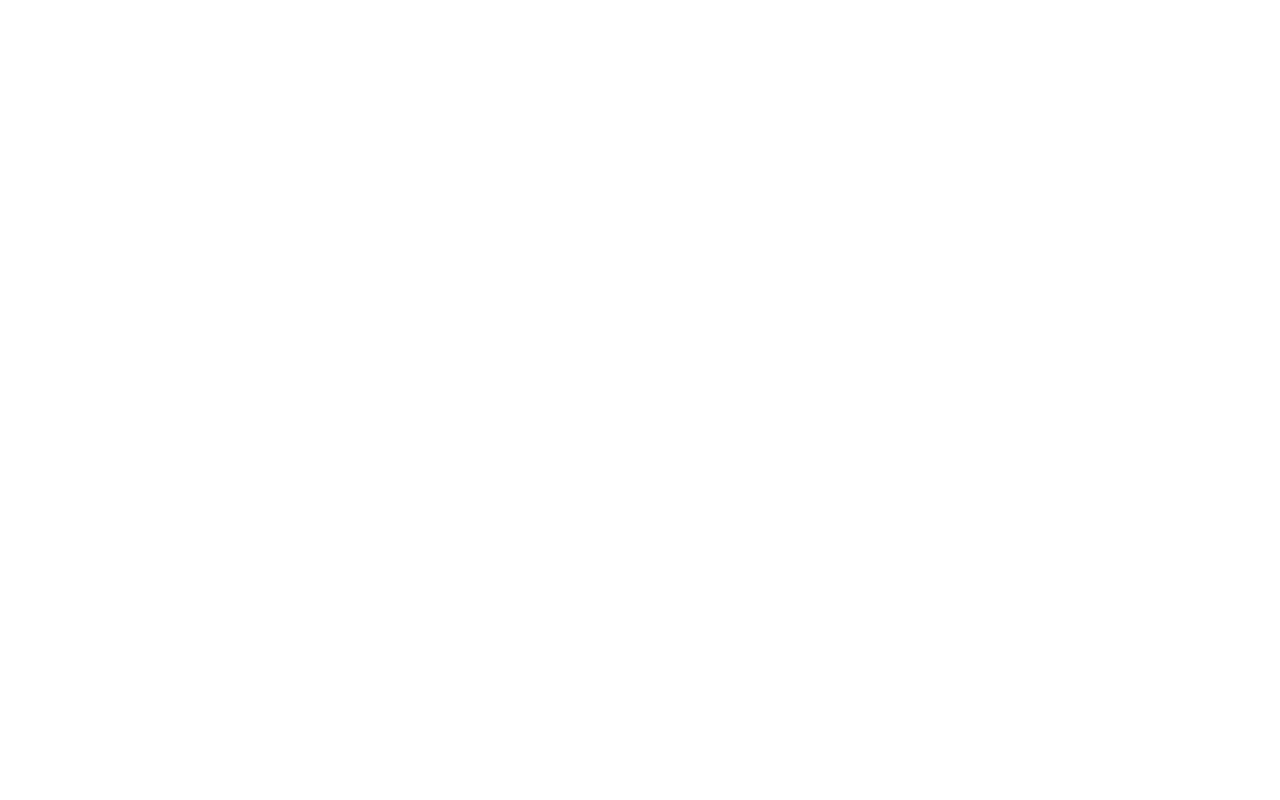
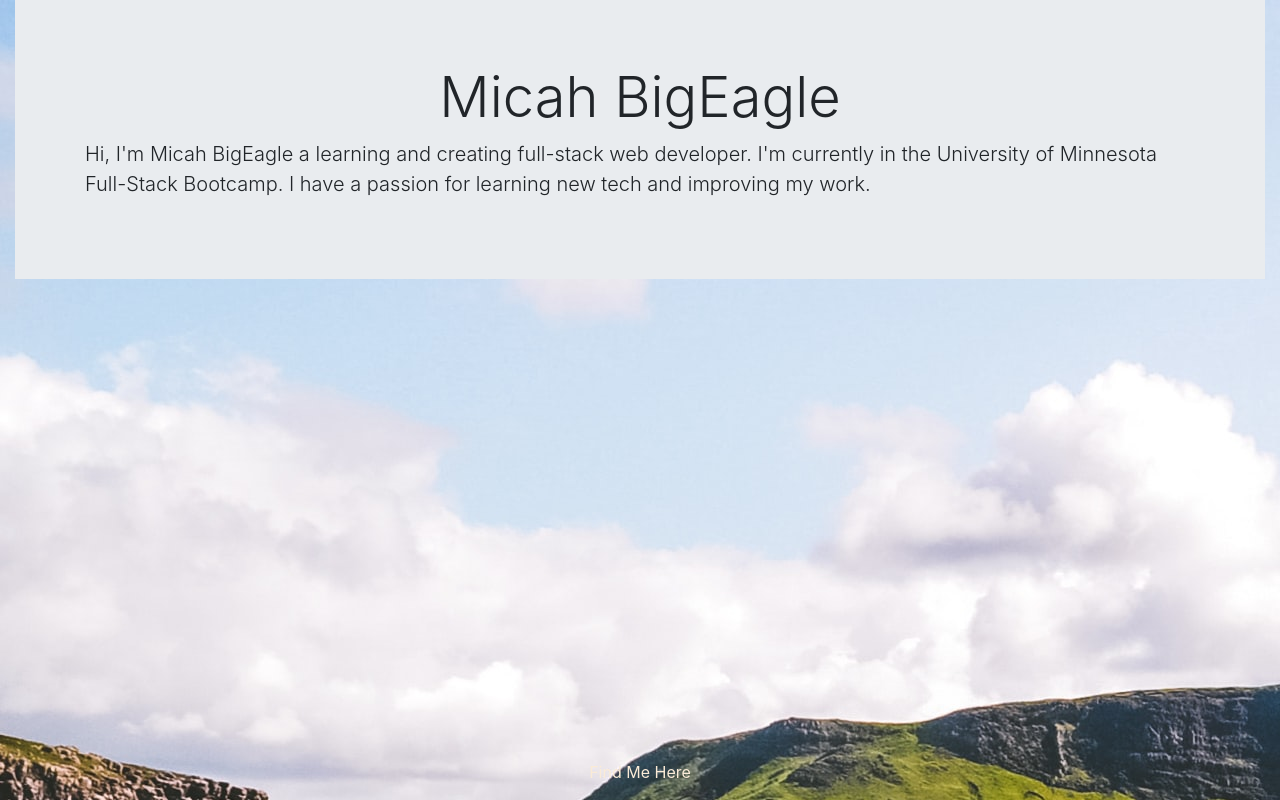
Before and after one commit to Cete4/PersonalPortfolio, a website: page views/index.html in a window 1280 px wide. Drawn offline with nearby package versions, Linux system fonts and the light colour scheme.

Commit message:
Added an image and some content to the html page

```diff
--- a/routes/html-routes.js
+++ b/routes/html-routes.js
@@ -4,8 +4,8 @@ let router = require("express").Router();
 
 
 router.get("/", function(req, res) {
-    // By default send the user to the calender page
-    res.sendFile(path.join(__dirname, "../views/index.html"));
+  // By default send the user to the calender page
+  res.sendFile(path.join(__dirname, "../views/index.html"));
 });
 
 module.exports = router;
--- a/views/assets/css/style.css
+++ b/views/assets/css/style.css
@@ -0,0 +1,22 @@
+body {
+  background-image: url(../images/background.jpg);
+}
+
+#page-container {
+  position: relative;
+  min-height: 100vh;
+}
+
+#content-wrap {
+  padding-bottom: 2.5rem; /* Footer height */
+}
+
+#footer {
+  size: 10px;
+  color: antiquewhite;
+  text-align: center;
+  position: absolute;
+  bottom: 0;
+  width: 100%;
+  height: 2.5rem; /* Footer height */
+}
--- a/views/index.html
+++ b/views/index.html
@@ -1,11 +1,36 @@
 <!DOCTYPE html>
 <html lang="en">
+
 <head>
     <meta charset="UTF-8">
     <meta name="viewport" content="width=device-width, initial-scale=1.0">
+    <link rel="stylesheet" href="https://cdn.jsdelivr.net/npm/bootstrap@4.5.3/dist/css/bootstrap.min.css"
+        integrity="sha384-TX8t27EcRE3e/ihU7zmQxVncDAy5uIKz4rEkgIXeMed4M0jlfIDPvg6uqKI2xXr2" crossorigin="anonymous">
+    <link rel="stylesheet" href="assets/css/style.css">
     <title>Micah BigEagle</title>
+    <link rel="stylesheet" href="https://cdnjs.cloudflare.com/ajax/libs/font-awesome/4.7.0/css/font-awesome.min.css">
 </head>
+
 <body>
+    <div class="container-fluid">
+        <div class="jumbotron jumbotron-fluid" style="background-color: ;">
+            <div class="container">
+                <h1 class="display-4" style="text-align: center;">Micah BigEagle</h1>
+                <p class="lead">Hi, I'm Micah BigEagle a learning and creating full-stack web developer. I'm currently
+                    in the University of Minnesota Full-Stack Bootcamp. I have a passion for learning new tech and
+                    improving my work.</p>
+            </div>
+        </div>
+        <div class="row">
+            <div class="col-12">
 
+            </div>
+        </div>
+    </div>
+    <footer id="footer">Find Me Here
+
+
+    </footer>
 </body>
+
 </html>
```
Also changed, not shown: server.js (+7 -7 lines), views/assets/images/background.jpg (added).
